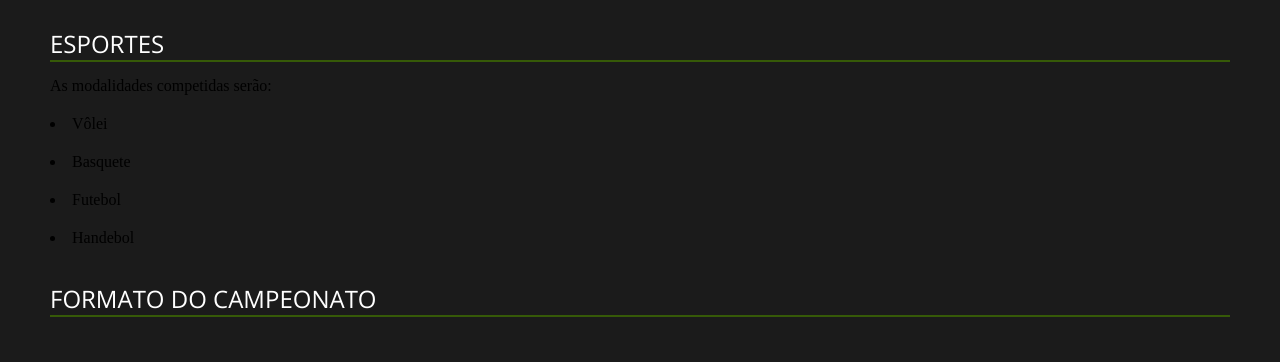
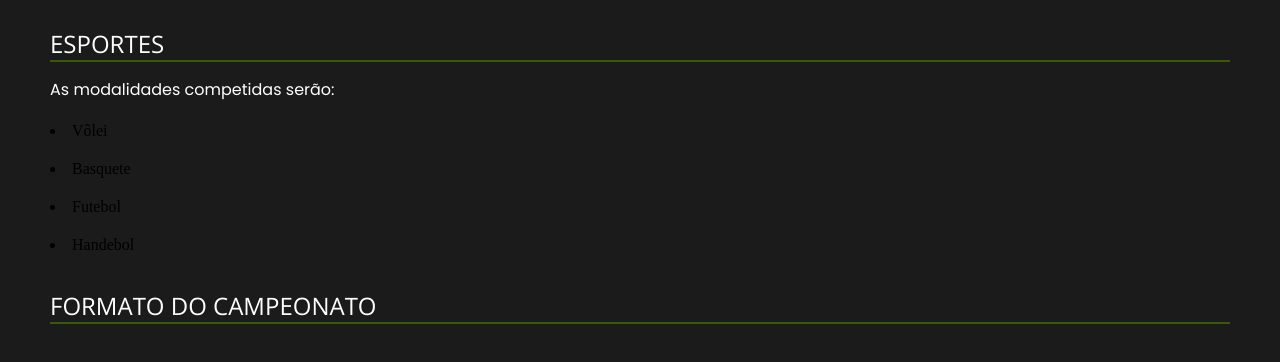
Before and after one commit to MAst-1/site-olicoc, a plain HTML site: page index.html in a window 1280 px wide. Shown: the part 102-464 px from the top of the page. Drawn offline with nearby package versions, Linux system fonts and the light colour scheme.

Commit message:
Update style.css

```diff
--- a/style.css
+++ b/style.css
@@ -41,6 +41,11 @@ body {
     padding: 15px 35px;
 }
 
+
+p, p>li{
+    font-family:'Poppins', sans-serif;
+    color: #fff;
+}
 
 h2 {
     font-family: 'Open Sans',sans-serif;
```
